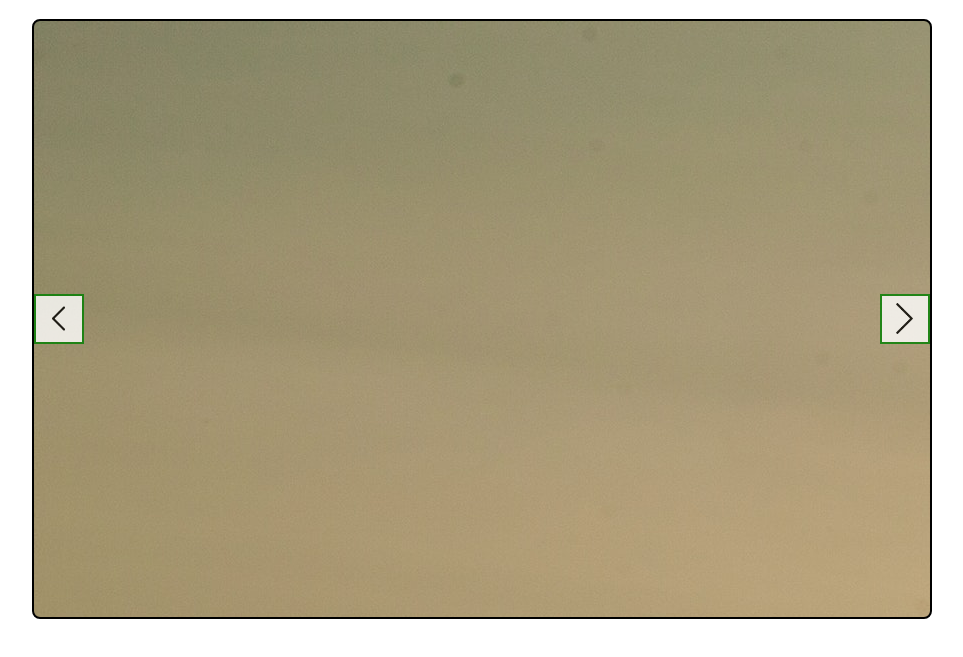
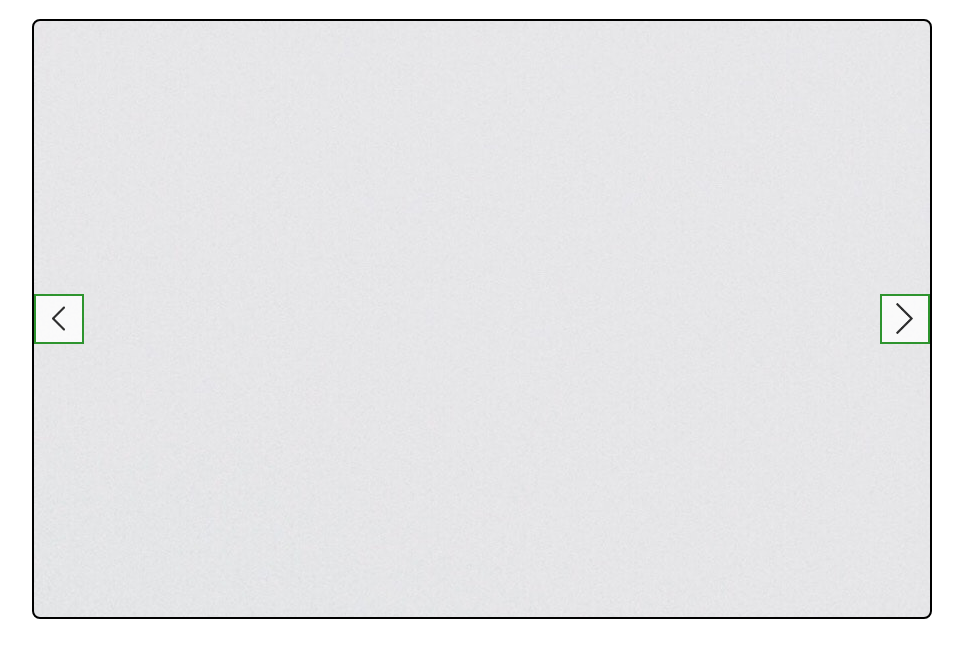
Before and after one commit to jayeshHande21/Image-Slider, a plain HTML site: page index.html in a window 1280 px wide. Both pictures are taken after a click on the element 217 px from the left and 379 px from the top of the page. Shown: the part 61-718 px from the top of the page, without its empty margins (158-1121 px from the left). Drawn offline with Linux system fonts and the light colour scheme.

Commit message:
edit code

```diff
--- a/app.js
+++ b/app.js
@@ -1,33 +1,34 @@
 let images = ['img1.jpg', 'img2.jpg', 'img3.jpg', 'img4.jpg'];
-
-
 
 var i = 0;
 
 let canvas = document.querySelector("#canvas");
 
-let arrows = document.querySelector(".arrow");
+let arrows = document.querySelectorAll(".arrow");
 
 const object =  `url(./images/${images[0]})`;
-
-
 
 canvas.style.background = object;
 
 
+arrows.forEach(function(arrow){
 
-    arrows.addEventListener('click', function (e) {
-        if (e.target.id === "right") {
+    arrow.addEventListener('click', function (e) {
+        if (e.target.id === "left"){
+            console.log("clicked")
             i--;
-            if (i < 0) {
-                i = images.length - 1;
+            if (i < 0){
+                i = images.length -1;
             }
             canvas.style.background = `url(./images/${images[i]})`;
-        } else if (e.target.id === "left") {
+        } else if (e.target.id === "right") {
+            console.log("clicked");
             i++;
-            if (i >= images.length) {
+            if (i >= images.length ){
                 i = 0;
             }
             canvas.style.background = `url(./images/${images[i]})`;
         }
-    });
+    })
+
+});
--- a/style.css
+++ b/style.css
@@ -32,6 +32,7 @@ h1{
 .image{
     width: 35px;
     height: 35px;
+
 }
 
 .arrow:hover{
```
